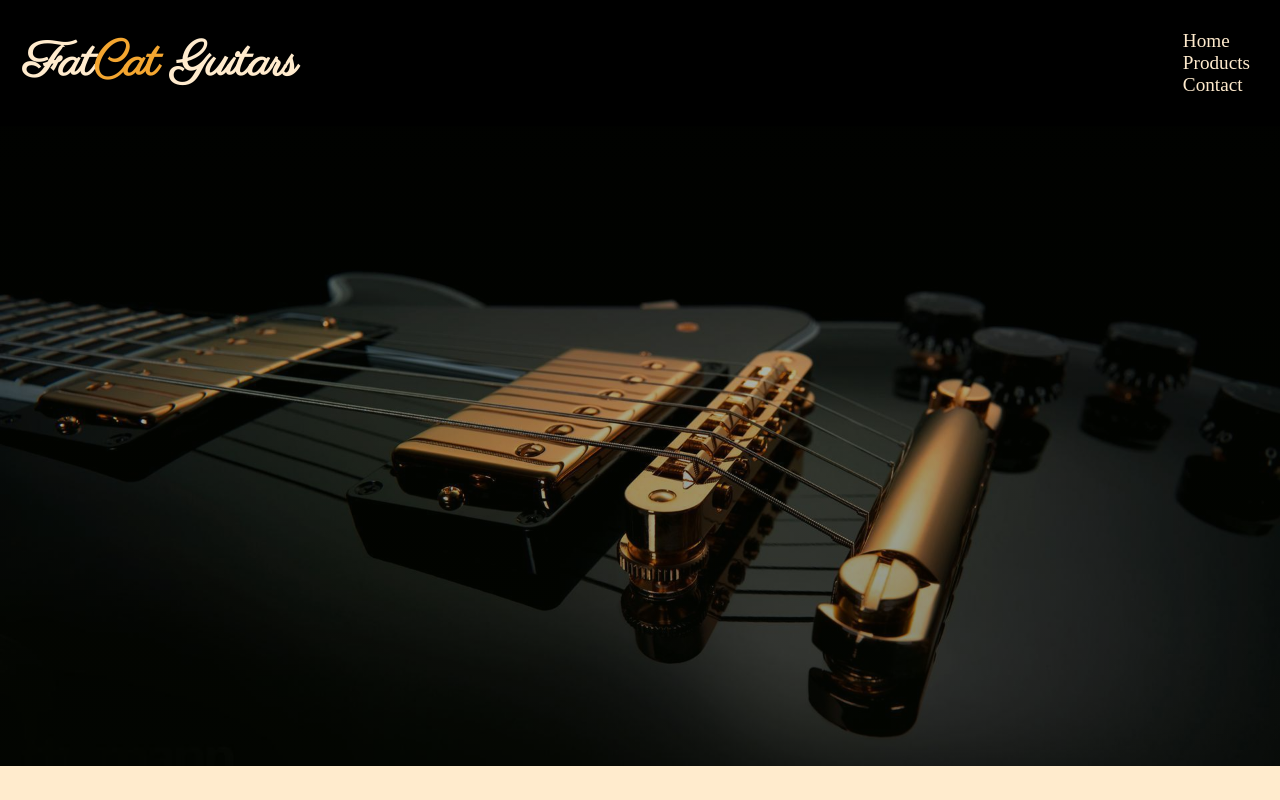
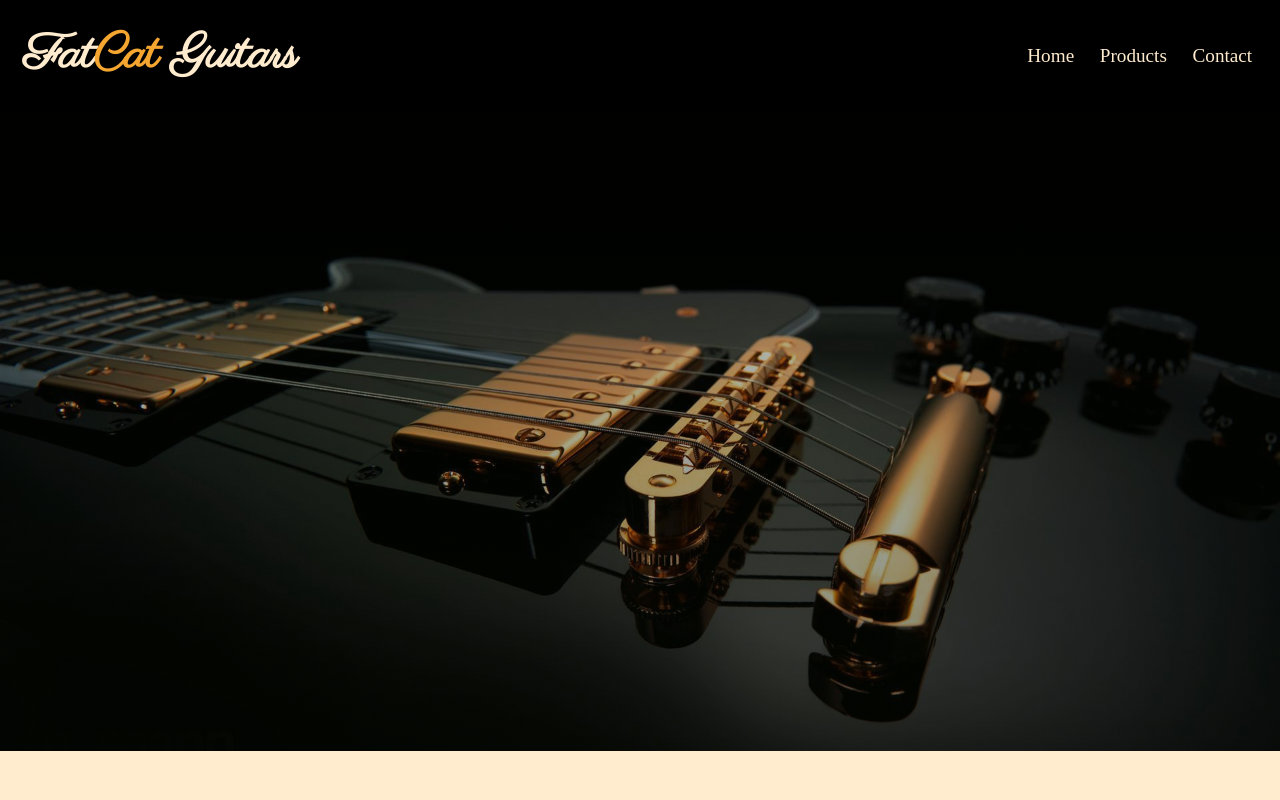
Before and after one commit to Jportillososa/EcommerceV2, a React (Create React App) app in the folder fat-cat-guitars/: page / in a window 1280 px wide. Shown: the top 800 px of the page. Built offline with nearby package versions, Linux system fonts and the light colour scheme.

Commit message:
fixed navbar

```diff
--- a/fat-cat-guitars/src/components/Header.js
+++ b/fat-cat-guitars/src/components/Header.js
@@ -31,7 +31,7 @@ export default function Header() {
           </div>
         </figure>
         <div>
-          <div className={hamburgerOpen ? "navbar-links expanded" : "navbar"}>
+          <div className={hamburgerOpen ? "navbar" : "navbar-links expanded"}>
             {/* <div className="navbar-links"> */}
             <ul>
               <li>
```
Also changed, not shown: 2 other files (tests, documents, lock files or other folders).
